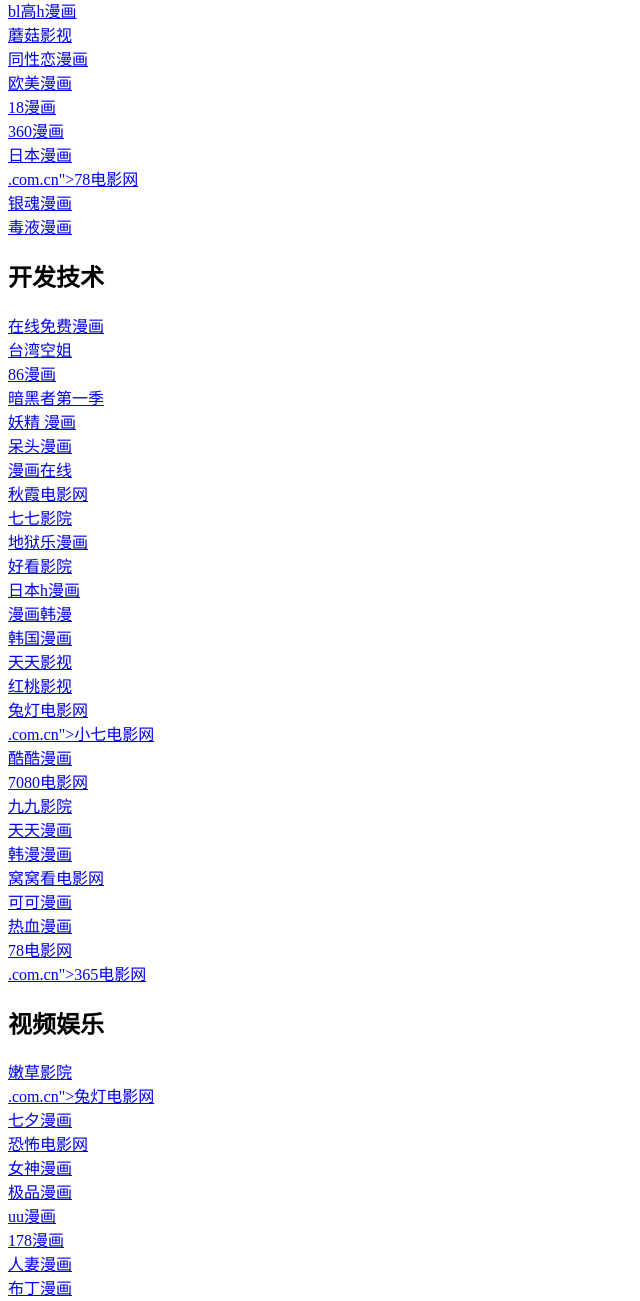
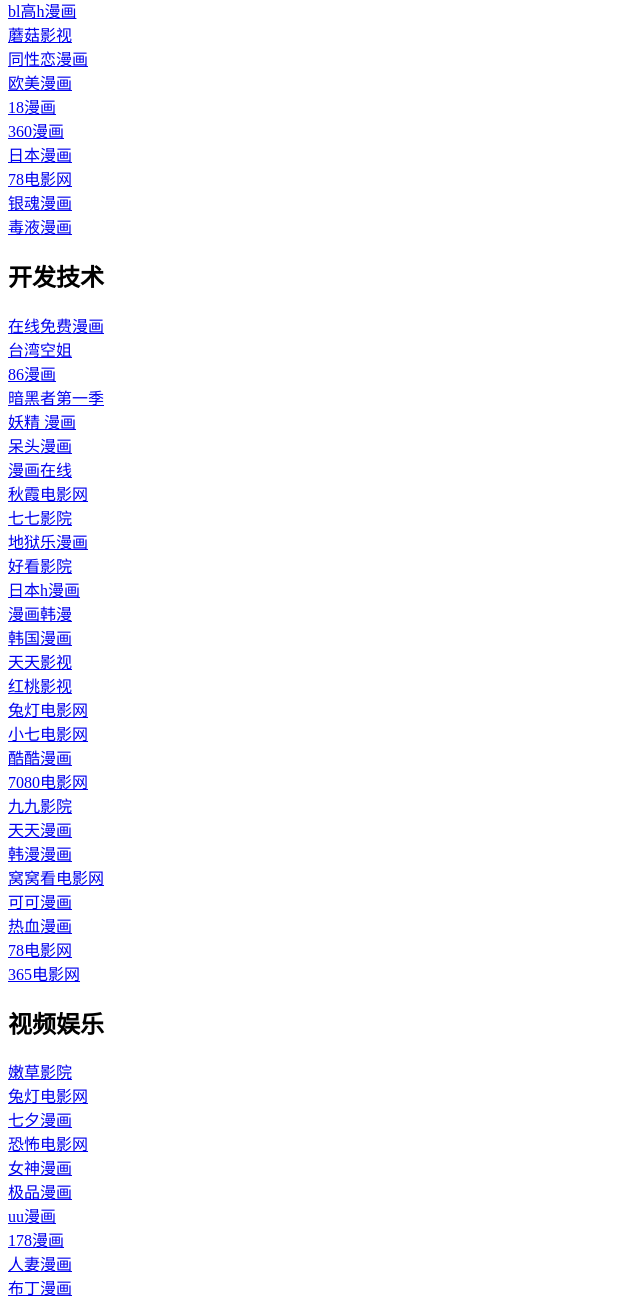
Before and after one commit to zheqiangdaiwangzhidaohang/zheqiangdaiwangzhidaohang.github.io, a plain HTML site: page index.html in a window 1280 px wide. Shown: the part 509-1810 px from the top of the page, without its empty margins (0-640 px from the left). Drawn offline with Linux system fonts and the light colour scheme.

Commit message:
Update and rename index (2).html to index.html

```diff
--- a/index (2).html
+++ b/index.html
@@ -34,7 +34,7 @@
 <a href="https://www.18manhua-zh.com.cn">18漫画</a><br>
 <a href="https://360manhua-app.com.cn">360漫画</a><br>
 <a href="https://ribenmanhua-cn.com.cn">日本漫画</a><br>
-<a href="https://78dianyingwang-cn">.com.cn">78电影网</a><br>
+<a href="https://78dianyingwang-cn.com.cn">78电影网</a><br>
 <a href="https://www.yinhunmanhua-app.com.cn">银魂漫画</a><br>
 <a href="https://duyemanhua-wap.com.cn">毒液漫画</a><br>
 
@@ -57,7 +57,7 @@
 <a href="https://www.tiantianyingshi-zaixian.com.cn">天天影视</a><br>
 <a href="https://hongtaoyingshi-yy.com.cn">红桃影视</a><br>
 <a href="https://www.tudengdianyingwang-5g.com.cn">兔灯电影网</a><br>
-<a href="https://www.xiaoqidianyingwang-cn">.com.cn">小七电影网</a><br>
+<a href="https://www.xiaoqidianyingwang-cn.com.cn">小七电影网</a><br>
 <a href="https://www.kukumanhua-app.com.cn">酷酷漫画</a><br>
 <a href="https://www.7080dianyingwang-5g.com.cn">7080电影网</a><br>
 <a href="https://www.jiujiu-yingyuan.com.cn">九九影院</a><br>
@@ -67,12 +67,12 @@
 <a href="https://kekemanhua-book.com.cn">可可漫画</a><br>
 <a href="https://www.rexiemanhua-book.com.cn">热血漫画</a><br>
 <a href="https://78dianyingwang-h5.com.cn">78电影网</a><br>
-<a href="https://365dianyingwang-cn">.com.cn">365电影网</a><br>
+<a href="https://365dianyingwang-cn.com.cn">365电影网</a><br>
 
 <h2>视频娱乐</h2>
 
 <a href="https://www.nencaoyingyuan-gw.com.cn">嫩草影院</a><br>
-<a href="https://www.tudengdianyingwang-cn">.com.cn">兔灯电影网</a><br>
+<a href="https://www.tudengdianyingwang-cn.com.cn">兔灯电影网</a><br>
 <a href="https://qiximanhua-wap.com.cn">七夕漫画</a><br>
 <a href="https://www.kongbudianyingwang-wap.com.cn">恐怖电影网</a><br>
 <a href="https://nushenmanhua-wap.com.cn">女神漫画</a><br>
```
